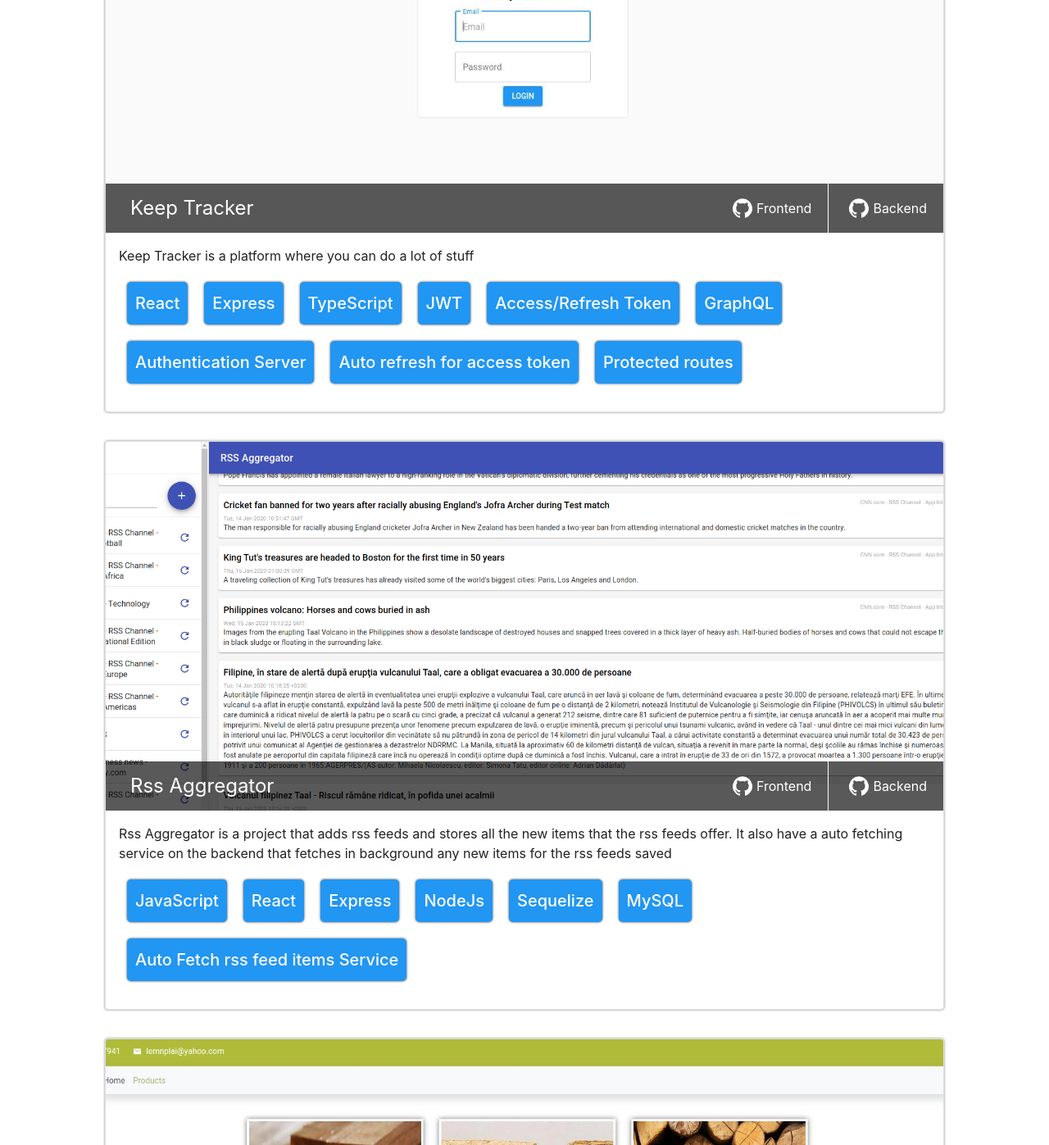
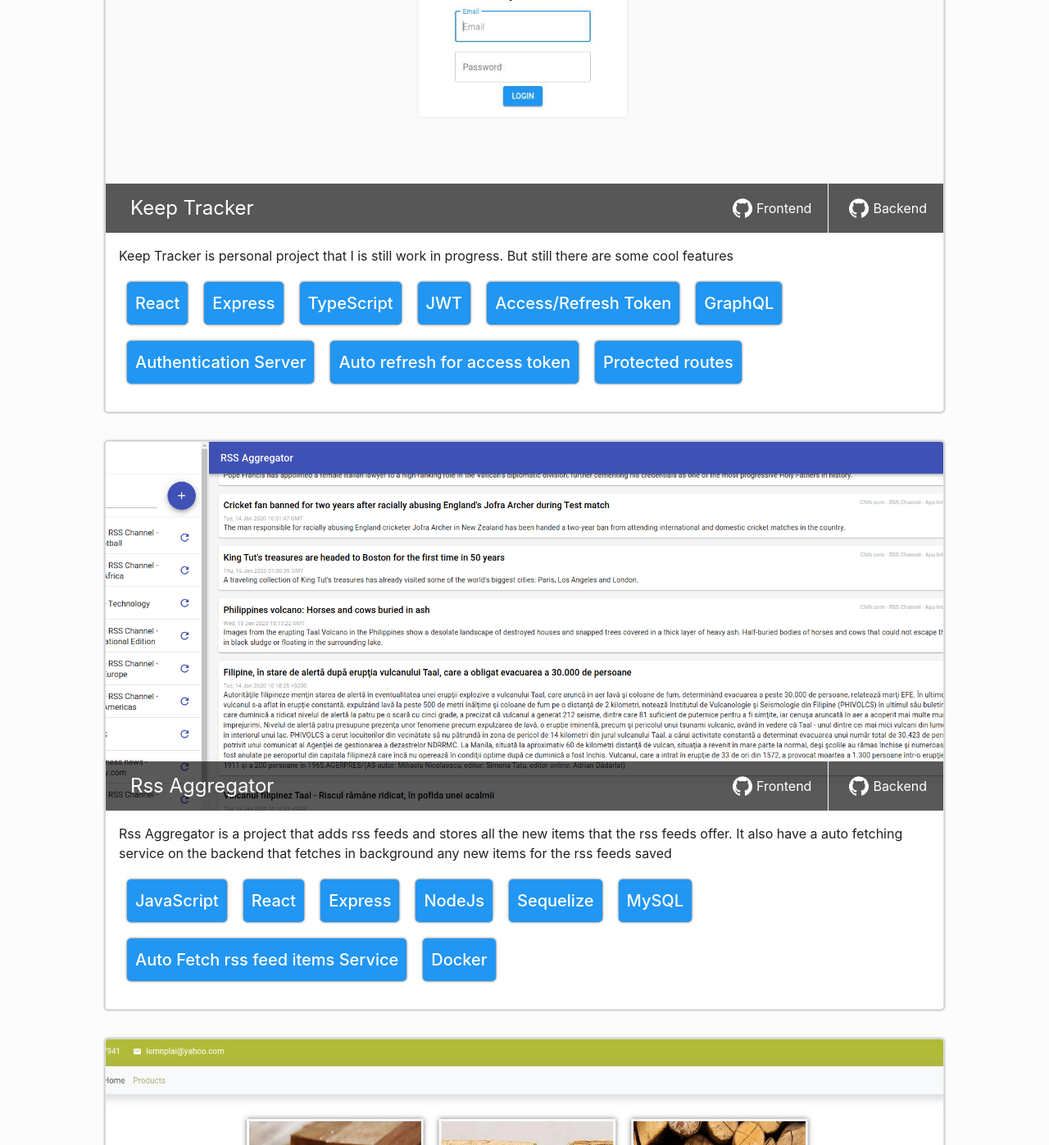
Before and after one commit to MariusParasca/portofolio, a React (Create React App) app: page / in a window 1280 px wide. Shown: the part 918-2315 px from the top of the page at 82% size. Built offline with nearby package versions, Linux system fonts and the light colour scheme; the HTML template or start-up script is replaced by a standard one.

Commit message:
description changed for Keep Tracker

```diff
--- a/src/components/Projects/Projects.js
+++ b/src/components/Projects/Projects.js
@@ -27,7 +27,7 @@
         firstGitHubLink="https://github.com/MariusParasca/KeepTracker-frontend"
         secondGitHubText="Backend"
         secondGitHubLink="https://github.com/MariusParasca/KeepTracker-backend"
-        description="Keep Tracker is a platform where you can do a lot of stuff"
+        description="Keep Tracker is personal project that I is still work in progress. But still there are some cool features"
         features={[
           'React',
           'Express',
@@ -57,6 +57,7 @@
           'Sequelize',
           'MySQL',
           'Auto Fetch rss feed items Service',
+          'Docker',
         ]}
       />
       <Project
--- a/src/index.css
+++ b/src/index.css
@@ -1,13 +1,12 @@
 body {
   margin: 0;
-  font-family: -apple-system, BlinkMacSystemFont, 'Segoe UI', 'Roboto', 'Oxygen',
-    'Ubuntu', 'Cantarell', 'Fira Sans', 'Droid Sans', 'Helvetica Neue',
-    sans-serif;
+  font-family: -apple-system, BlinkMacSystemFont, 'Segoe UI', 'Roboto', 'Oxygen', 'Ubuntu', 'Cantarell', 'Fira Sans',
+    'Droid Sans', 'Helvetica Neue', sans-serif;
   -webkit-font-smoothing: antialiased;
   -moz-osx-font-smoothing: grayscale;
+  background-color: #fcfcfc;
 }
 
 code {
-  font-family: source-code-pro, Menlo, Monaco, Consolas, 'Courier New',
-    monospace;
+  font-family: source-code-pro, Menlo, Monaco, Consolas, 'Courier New', monospace;
 }
```
